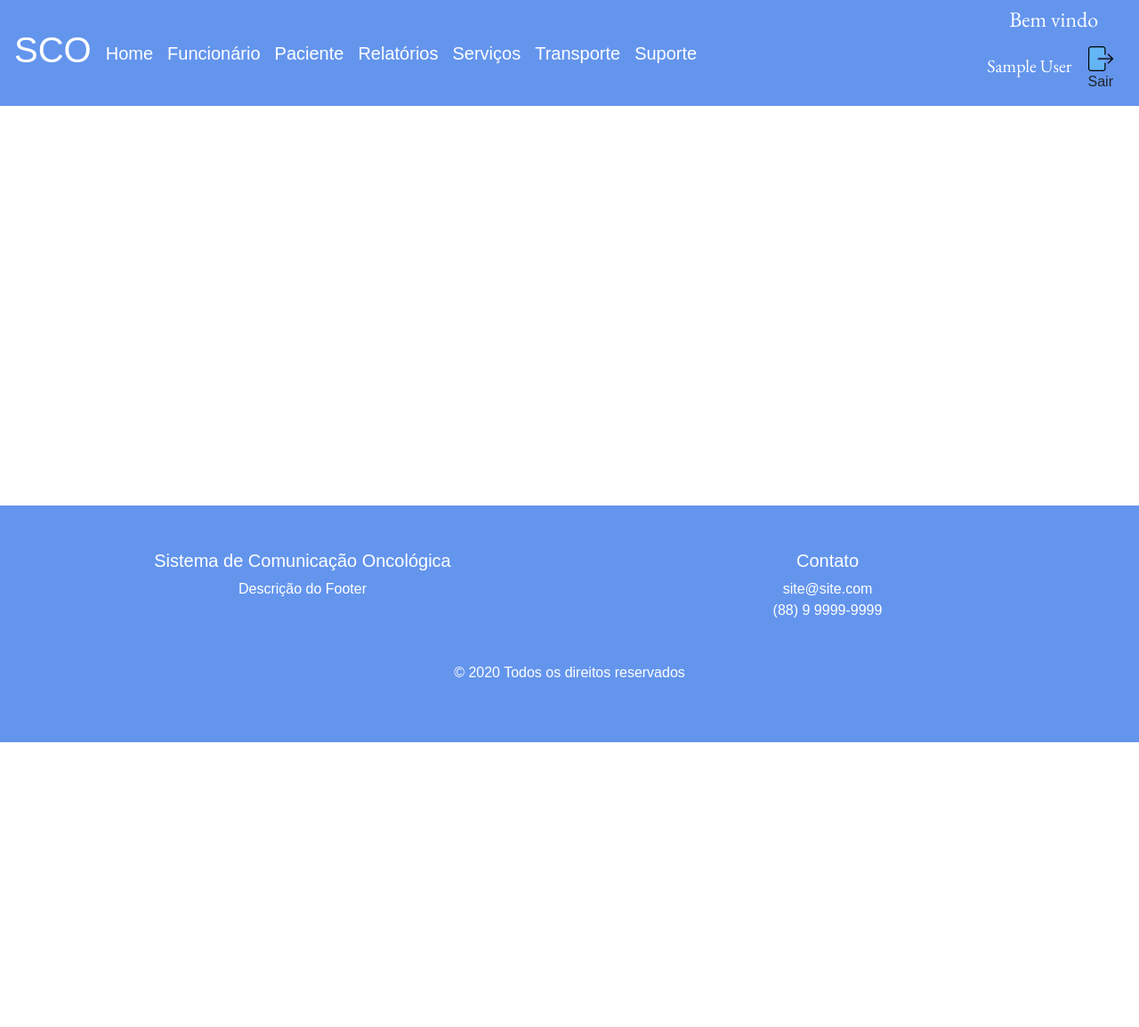
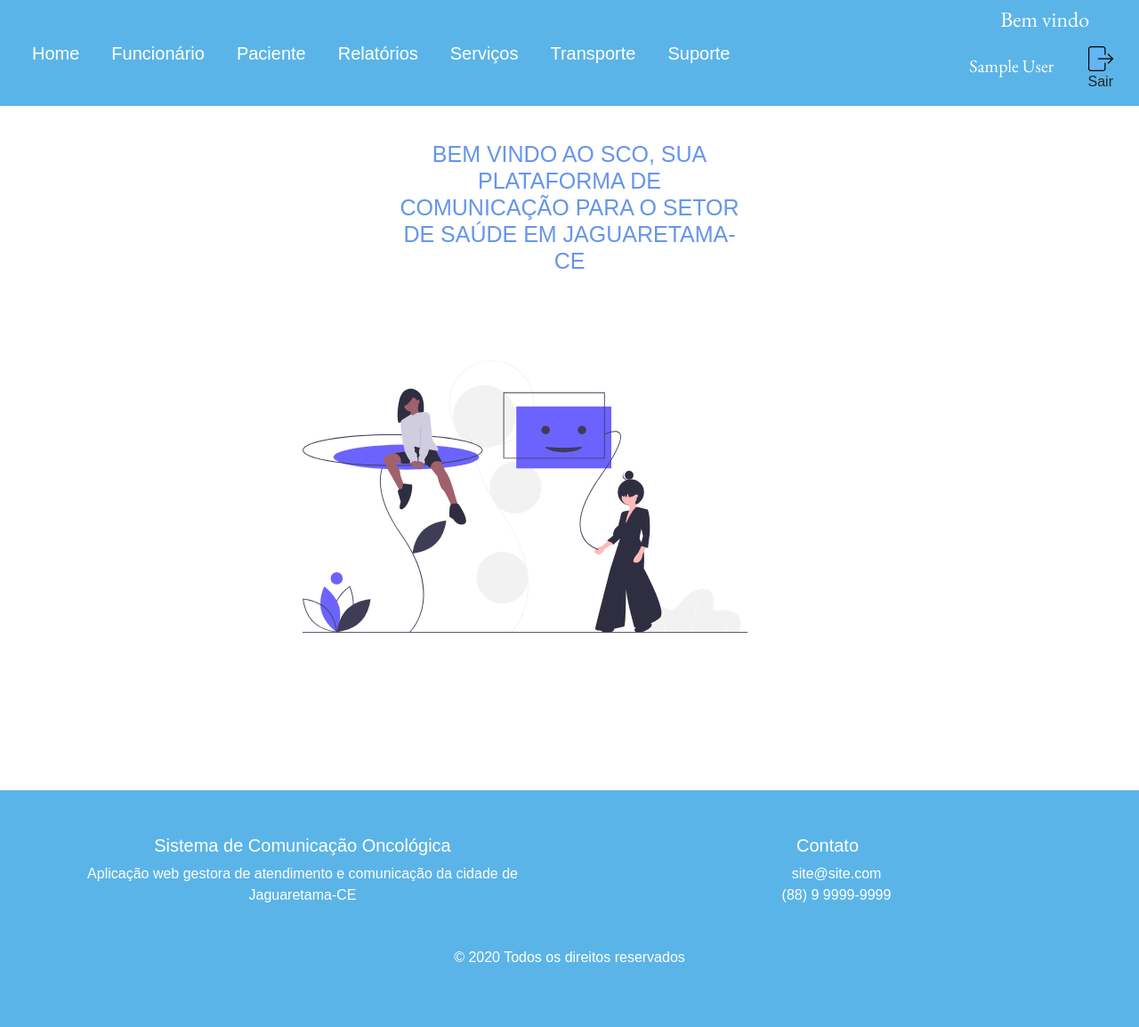
Before and after one commit to J-Eugenio/FabSoft-SCO, a PHP site: page /view/menu.php in a window 1280 px wide. Shown: the whole page at 89% size. Before the commit the page ends 834 px from the top, so only its background shows below. Run offline with PHP 8.4, Linux system fonts and the light colour scheme; the visitor is signed in with stand-in values (Sample User, id 1); some libraries are stand-ins or nearby versions.

Commit message:
Mudanças no front-end
Melhorias na responsividade, o site agora é responsivo pra mobile, usando o metodo mobile frist.
Alterações no menu para suavisação e melhorias no hover

```diff
--- a/sys/assets/css/footer.css
+++ b/sys/assets/css/footer.css
@@ -1,7 +1,8 @@
-
-
+.page-footer{
+  width: 100vw;
+}
 .grid-layout{
-  background-color: #6495ED;
+  background-color: #5bb4e7!important;
   padding: 50px;
   display: grid;
   grid-template-columns: repeat(2, 1fr);
@@ -22,7 +23,7 @@
   grid-row-end: 5;
 }
 
-h5, a, p,li{
+h5, a, p, li{
   color:white;
   text-align: center;
 }
@@ -30,3 +31,36 @@ h5, a, p,li{
 ul{
 list-style-type: none;
 }
+@media (min-width: 750px){
+
+.grid-layout{
+  background-color: #5bb4e7!important;
+  padding: 50px;
+  display: grid;
+  grid-template-columns: repeat(2, 1fr);
+  grid-gap: 10px;
+}
+
+.grid1 {
+  grid-column-start: 1;
+  grid-column-end: 2;
+  grid-row-start: 1;
+  grid-row-end: 3;
+}
+
+.grid3 {
+  grid-column-start: 1;
+  grid-column-end: 4;
+  grid-row-start: 4;
+  grid-row-end: 5;
+}
+
+h5, a, p, li{
+  color:white;
+  text-align: center;
+}
+
+ul{
+list-style-type: none;
+}
+}
--- a/sys/assets/css/header.css
+++ b/sys/assets/css/header.css
@@ -1,6 +1,19 @@
+.header{
+    width: 100vw;
+}
 .navbar{
-    background-color: #6495ED!important;
+    background-color: #5bb4e7!important;
 }
+
 h1{
     color: white;
 }
+@media (min-width: 750px){
+.navbar{
+    background-color: #5bb4e7!important;
+}
+
+h1{
+    color: white;
+}
+}
--- a/sys/assets/css/main.css
+++ b/sys/assets/css/main.css
@@ -19,6 +19,8 @@ header {
 
 a {
     text-decoration: none;
+    margin-left: 20px;
+    transition: 0.7s;
 }
 
 h1 h2 h3 h4 h5 h6 {
@@ -57,7 +59,10 @@ p {
 }
 
 a:hover {
-    border-bottom: 2px solid white;
+    border: 2px solid none;
+    border-radius: 5px;
+    background-color: #51a0ce;
+    margin-left: 20px;
 }
 
 .bem-vindo {
--- /dev/null
+++ b/sys/assets/css/menu.css
@@ -0,0 +1,57 @@
+.header-container{
+    width: 100vw;
+    height: 100vh;
+}
+
+.header-content{
+        display: flex;
+        align-items: center;
+        justify-content: space-between;
+        margin: auto;
+        flex-wrap: wrap;
+}
+
+.header-content img{
+    width: 70%;
+    height: 70%;
+    margin: auto;
+    margin-left: 100px;
+}
+.header-content h1{
+    color: #6495ED;
+    font-family: 'Arial', serif;
+    text-transform: uppercase;
+    font-size: 25px;
+    text-align: center;
+    margin: auto;
+    margin-top: 100px;
+}
+
+@media (min-width: 1100px){
+.header-content{
+    display: flex;
+    align-items: center;
+    justify-content: space-between;
+    width: 800px;
+    height: 700px;
+    margin: auto;
+}
+
+.header-content img{
+width: 500px;
+height: 500px;
+margin: auto;
+margin-left: 100px;
+align-content: center;
+}
+
+.header-content h1{
+    color: #6495ED;
+    font-family: 'Arial', serif;
+    text-transform: uppercase;
+    font-size: 25px;
+    width: 50%;
+    text-align: center;
+    margin-top: 70px;
+}
+}
--- a/sys/view/TelaLogin.php
+++ b/sys/view/TelaLogin.php
@@ -15,7 +15,7 @@
          <span class="logo"></span>
          <div id="login-form">
             <form method="POST" action="../controller/auth/auth_controller.php">
-               <h1>LOGIN</h1>
+               <h1>SCO</h1>
                <div class="field">
                   <label for="cpf">CPF</label>
                   <input type="text" id="cpf" name="cpf"placeholder="Digite seu cpf..." required autofocus>
@@ -32,5 +32,6 @@
                </div>
             </form>
          </div>
+         <div id="login-img"><img class="login-img" src="/fabsoft-sco/sys/assets/img/login.svg" alt="login-img"></div>
    </body>
 </html>
--- a/sys/view/footer.php
+++ b/sys/view/footer.php
@@ -5,7 +5,7 @@
             <div class="row">
                 <div class="col l6 s12">
                     <h5 class="white-text">Sistema de Comunicação Oncológica</h5>
-                    <p class="grey-text text-lighten-4">Descrição do Footer</p>
+                    <p class="grey-text text-lighten-4">Aplicação web gestora de atendimento e comunicação da cidade de Jaguaretama-CE</p>
                 </div>
             </div>
         </div>
--- a/sys/view/header.php
+++ b/sys/view/header.php
@@ -17,11 +17,12 @@
     <script src="https://code.jquery.com/jquery-3.2.1.slim.min.js" integrity="sha384-KJ3o2DKtIkvYIK3UENzmM7KCkRr/rE9/Qpg6aAZGJwFDMVNA/GpGFF93hXpG5KkN" crossorigin="anonymous"></script>
     <script src="https://cdnjs.cloudflare.com/ajax/libs/popper.js/1.12.9/umd/popper.min.js" integrity="sha384-ApNbgh9B+Y1QKtv3Rn7W3mgPxhU9K/ScQsAP7hUibX39j7fakFPskvXusvfa0b4Q" crossorigin="anonymous"></script>
     <script src="https://maxcdn.bootstrapcdn.com/bootstrap/4.0.0/js/bootstrap.min.js" integrity="sha384-JZR6Spejh4U02d8jOt6vLEHfe/JQGiRRSQQxSfFWpi1MquVdAyjUar5+76PVCmYl" crossorigin="anonymous"></script>
-    <link href="http://maxcdn.bootstrapcdn.com/font-awesome/4.1.0/css/font-awesome.min.css" rel="stylesheet">
+    <link href="http://maxcdn.bootstrapcdn.com/font-awesome/4.1.0/css/font-awesome.min.css"rel="stylesheet">
     <link rel="stylesheet" href="/fabsoft-sco/sys/assets/css/formularios.css">
     <link rel="stylesheet" href="/fabsoft-sco/sys/assets/css/main.css">
     <link rel="stylesheet" href="/fabsoft-sco/sys/assets/css/footer.css">
     <link rel="stylesheet" href="/fabsoft-sco/sys/assets/css/header.css">
+    <link rel="stylesheet" href="/fabsoft-sco/sys/assets/css/menu.css">
     <script src="https://kit.fontawesome.com/a076d05399.js"></script>
     <script src="/fabsoft-sco/sys/view/services/select_service.js"></script>
     <script src="/fabsoft-sco/sys/assets/javascript/calendario.js"></script>
@@ -30,9 +31,6 @@
 <body class="header">
     <div class="container mb-5">
         <nav class="navbar navbar-expand-lg navbar-dark bg-primary fixed-top">
-            <spam class="navbar-brand" href="/FabSoft-SCO/sys/view/menu.php">
-                <h1 class="logo-text">SCO</h1>
-            </spam>
             <button class="navbar-toggler" type="button" data-toggle="collapse" data-target="#navbarNav" aria-controls="navbarNav" aria-expanded="false" aria-label="Toggle navigation">
                 <span class="navbar-toggler-icon"></span>
             </button>
@@ -69,10 +67,10 @@
                     <h5 class="bem-vindo"><?php echo $_SESSION['user_name'] ?></h5>
                     <a href="/fabsoft-sco/sys/view/logout.php"name="log-out">
                     <button type="button" class="btn">
-                        <img src="/fabsoft-sco/sys/assets/img/logout.svg" alt="Pesquisar">Sair</button>
+                        <img src="/fabsoft-sco/sys/assets/img/logout.svg" alt="Sair">Sair</button>
                     </a>
                 </div>
             </div>
         </nav>
     </div>
-<div id="main-container">
+</body>
--- a/sys/view/menu.php
+++ b/sys/view/menu.php
@@ -1,4 +1,8 @@
 <?php include_once("header.php");?>
-
-
+<div class="header-container">
+    <div class="header-content">
+    <h1>Bem vindo ao SCO, sua plataforma de comunicação para o setor de saúde em Jaguaretama-CE</h1>
+    <img src="/fabsoft-sco/sys/assets/img/welcome.svg" alt="">
+    </div>
+</div>
 <?php include_once("footer.php");?>
```
Also changed, not shown: sys/assets/css/login.css (+65 -0 lines), sys/assets/img/login.svg (added), sys/assets/img/welcome.svg (added).
